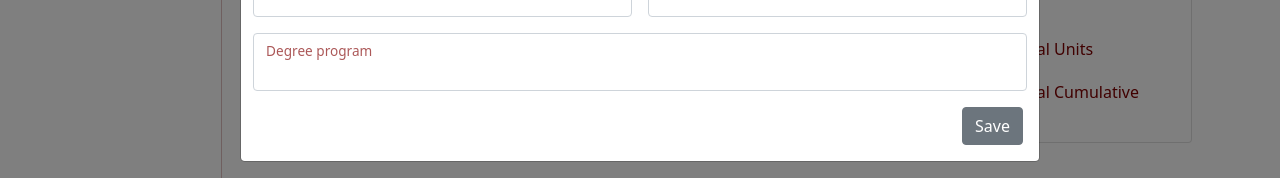
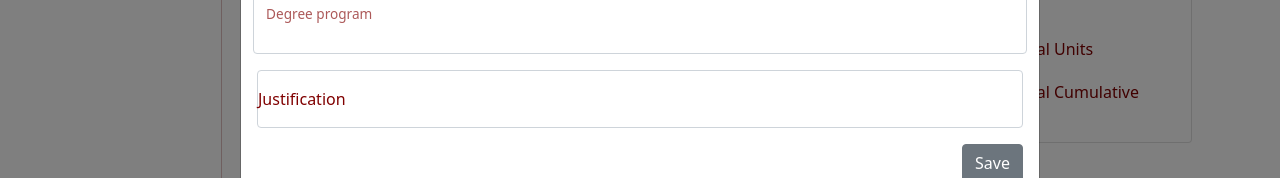
Before and after one commit to MicDalangin51/CMSC128_c4l, a React (Vite) app in the folder frontend/: page /student/1 in a window 1280 px wide. Both pictures are taken after a click on the button 598 px from the left and 95 px from the top of the page. Shown: the part 383-561 px from the top of the page. Built offline with nearby package versions, Linux system fonts and the light colour scheme; no server answers.

Commit message:
added justification to editing

```diff
--- a/frontend/src/components/EditStudentCourseModal.jsx
+++ b/frontend/src/components/EditStudentCourseModal.jsx
@@ -36,7 +36,8 @@ const EditStudentCourseModal = ({
   const submitFormHandler = async (event) => {
     event.preventDefault();
 
-    const { course_number, grade, units, weight, cumulative } = event.target;
+    const { course_number, grade, units, weight, cumulative, justification } =
+      event.target;
 
     const response = await fetch(
       `/api/students/${student_num}/courses/${course_number_param}`,
@@ -52,6 +53,7 @@ const EditStudentCourseModal = ({
           prev_data: course_number_param,
           semester: sem,
           acad_year: academic_year,
+          // justification: justification.value,
         }),
       }
     );
@@ -70,6 +72,7 @@ const EditStudentCourseModal = ({
           prev_data: grade_param,
           semester: sem,
           acad_year: academic_year,
+          // justification: justification.value,
         }),
       }
     );
@@ -88,6 +91,7 @@ const EditStudentCourseModal = ({
           prev_data: units_param,
           semester: sem,
           acad_year: academic_year,
+          // justification: justification.value,
         }),
       }
     );
@@ -106,6 +110,7 @@ const EditStudentCourseModal = ({
           prev_data: weight_param,
           semester: sem,
           acad_year: academic_year,
+          // justification: justification.value,
         }),
       }
     );
@@ -124,6 +129,7 @@ const EditStudentCourseModal = ({
           prev_data: cumulative_param,
           semester: sem,
           acad_year: academic_year,
+          // justification: justification.value,
         }),
       }
     );
@@ -163,7 +169,7 @@ const EditStudentCourseModal = ({
               </FloatingLabel>
             </Col>
           </Row>
-          <Row className="g-2">
+          <Row className="g-2 mb-3">
             <Col md>
               <FloatingLabel controlId="floatingInputGrid" label="Grade">
                 <Form.Control
@@ -205,6 +211,15 @@ const EditStudentCourseModal = ({
               </FloatingLabel>
             </Col>
           </Row>
+          <Row className="mb-3">
+            <FloatingLabel controlId="floatingInput" label="Justification">
+              <Form.Control
+                name="justification"
+                placeholder=" "
+                //   required
+              />
+            </FloatingLabel>
+          </Row>
           {fillUpFormAlertMessage !== "" && (
             <Alert variable="danger">{fillUpFormAlertMessage}</Alert>
           )}
--- a/frontend/src/components/EditStudentModal.jsx
+++ b/frontend/src/components/EditStudentModal.jsx
@@ -29,7 +29,8 @@ const EditStudentModal = ({
   const submitFormHandler = async (event) => {
     event.preventDefault();
 
-    const { first_name, last_name, degree_program } = event.target;
+    const { first_name, last_name, degree_program, justification } =
+      event.target;
 
     const response = await fetch(`/api/students/${student_num}`, {
       method: "PATCH",
@@ -40,6 +41,7 @@ const EditStudentModal = ({
         student_id: student_num,
         new_data: first_name.value,
         col_name: "first_name",
+        // justification: justification.value,
       }),
     });
 
@@ -52,6 +54,7 @@ const EditStudentModal = ({
         student_id: student_num,
         new_data: last_name.value,
         col_name: "last_name",
+        // justification: justification.value,
       }),
     });
 
@@ -64,6 +67,7 @@ const EditStudentModal = ({
         student_id: student_num,
         new_data: degree_program.value,
         col_name: "degree_program",
+        // justification: justification.value,
       }),
     });
 
@@ -116,6 +120,15 @@ const EditStudentModal = ({
               </FloatingLabel>
             </Col>
           </Row>
+          <Row className="mb-3">
+            <FloatingLabel controlId="floatingInput" label="Justification">
+              <Form.Control
+                name="justification"
+                placeholder=" "
+                //   required
+              />
+            </FloatingLabel>
+          </Row>
           {fillUpFormAlertMessage !== "" && (
             <Alert variable="danger">{fillUpFormAlertMessage}</Alert>
           )}
--- a/frontend/src/components/EditStudentSummaryModal.jsx
+++ b/frontend/src/components/EditStudentSummaryModal.jsx
@@ -30,7 +30,8 @@ const EditStudentSummaryModal = ({
   const submitFormHandler = async (event) => {
     event.preventDefault();
 
-    const { req_units, total_units, total_cumulative, GWA } = event.target;
+    const { req_units, total_units, total_cumulative, GWA, justification } =
+      event.target;
 
     const response = await fetch(`/api/students/${student_num}`, {
       method: "PATCH",
@@ -41,6 +42,7 @@ const EditStudentSummaryModal = ({
         student_id: student_num,
         new_data: req_units.value,
         col_name: "req_units",
+        // justification: justification.value,
       }),
     });
 
@@ -53,6 +55,7 @@ const EditStudentSummaryModal = ({
         student_id: student_num,
         new_data: total_units.value,
         col_name: "total_units",
+        // justification: justification.value,
       }),
     });
 
@@ -65,6 +68,7 @@ const EditStudentSummaryModal = ({
         student_id: student_num,
         new_data: total_cumulative.value,
         col_name: "total_cumulative",
+        // justification: justification.value,
       }),
     });
 
@@ -77,6 +81,7 @@ const EditStudentSummaryModal = ({
         student_id: student_num,
         new_data: GWA.value,
         col_name: "GWA",
+        // justification: justification.value,
       }),
     });
 
@@ -147,6 +152,15 @@ const EditStudentSummaryModal = ({
               </FloatingLabel>
             </Col>
           </Row>
+          <Row className="mb-3">
+            <FloatingLabel controlId="floatingInput" label="Justification">
+              <Form.Control
+                name="justification"
+                placeholder=" "
+                //   required
+              />
+            </FloatingLabel>
+          </Row>
           {fillUpFormAlertMessage !== "" && (
             <Alert variable="danger">{fillUpFormAlertMessage}</Alert>
           )}
```
